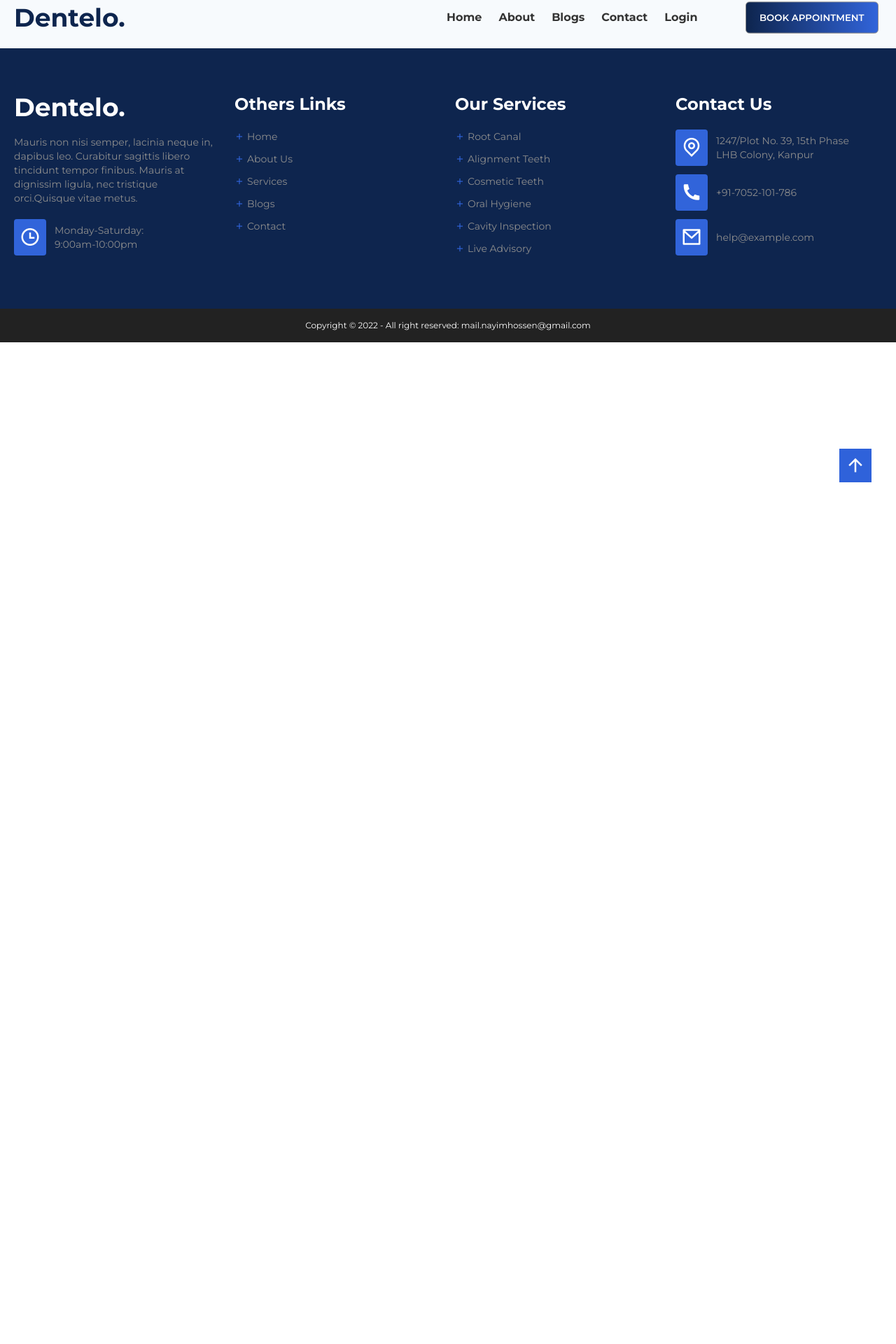
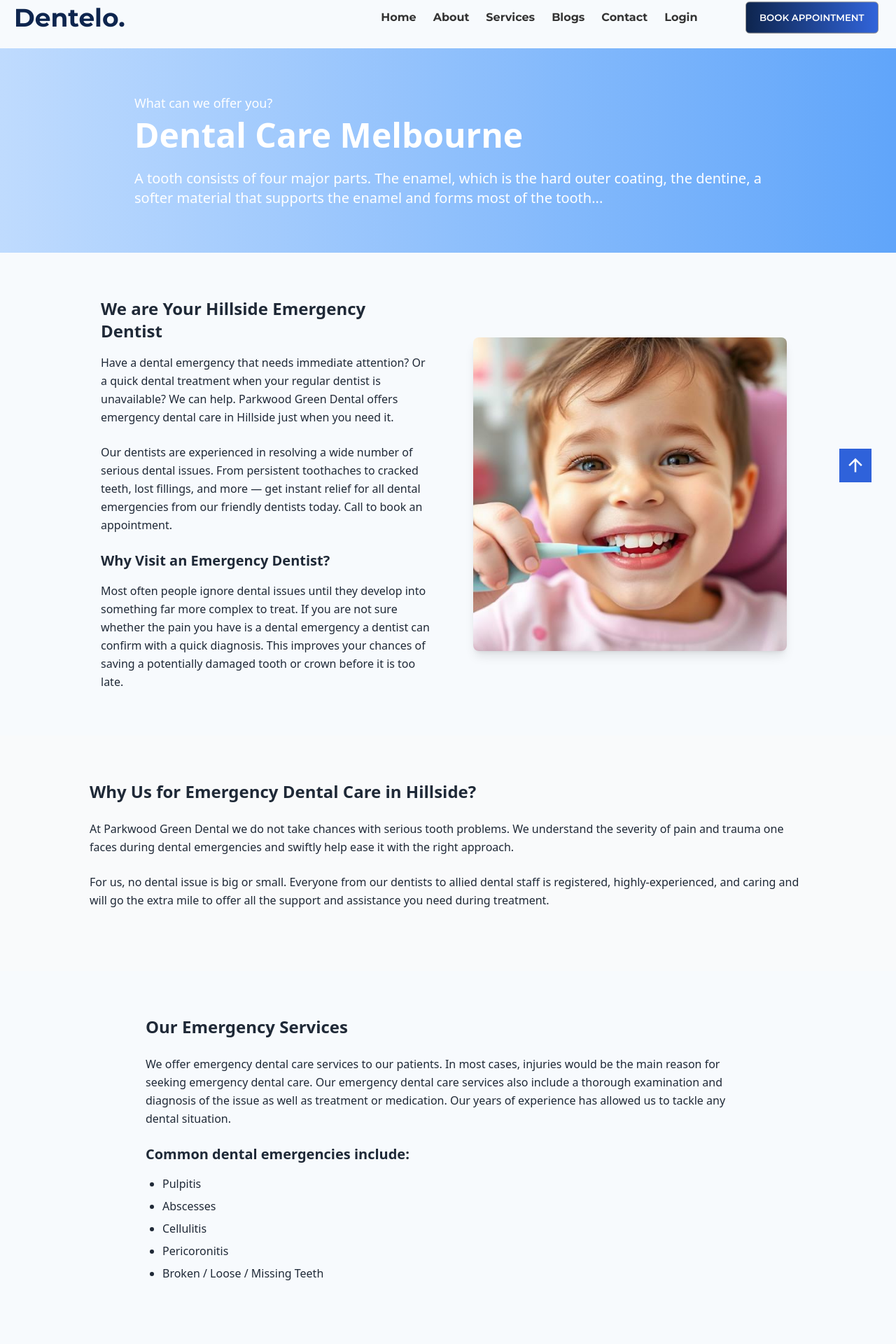
Before and after one commit to abhinav6859/Dental-clinic-frontend, a React (Create React App) app: page /dentalcare in a window 1280 px wide. Shown: the part 71-1991 px from the top of the page at 70% size. Before the commit the page ends 800 px from the top, so only its background shows below. Built offline with nearby package versions, Linux system fonts and the light colour scheme.

Commit message:
updated components

```diff
--- a/src/App.jsx
+++ b/src/App.jsx
@@ -19,7 +19,7 @@ import Users from "./pages/dashboard/dashboardComponents/Users";
 import AddDoctor from "./pages/dashboard/dashboardComponents/AddDoctor";
 import ManageDoctors from "./pages/dashboard/dashboardComponents/ManageDoctors";
 import BlogPage from "./pages/blog/BlogPage";
-
+import DentalCare from "./pages/ser/Dentalcare";
 function App() {
   return (
     <div>
@@ -77,6 +77,7 @@ function App() {
         <Route path="contact" element={<Contact />} />
         <Route path="login" element={<Login />} />
         <Route path="register" element={<Register />} />
+        <Route path="dentalcare" element={<DentalCare />} />
       </Routes>
       <ToastContainer />
       <Footer />
--- a/src/pages/dashboard/dashboardComponents/MyReview.jsx
+++ b/src/pages/dashboard/dashboardComponents/MyReview.jsx
@@ -2,6 +2,8 @@ function MyReview() {
   return (
     <div>
       <h1>My Review</h1>
+      <h1>My Review</h1>
+      <h1>My Reviewwdew</h1>
     </div>
   );
 }
--- a/src/pages/home/BookAppiontment.jsx
+++ b/src/pages/home/BookAppiontment.jsx
@@ -6,7 +6,7 @@ const BookAppiontment = () => {
     <section className="bg-accent pt-5 mb-10" aria-label="cta">
       <div className="grid md:grid-cols-2 justify-center items-center px-5 gap-5 container mx-auto">
         <div>
-          <img src={doctor} className="mt-[-110px] w-100" alt="cta banner" />
+          <img src={doctor} className="mt-10px w-100" alt="cta banner" />
         </div>
 
         <div>
--- a/src/pages/home/Review.jsx
+++ b/src/pages/home/Review.jsx
@@ -22,7 +22,7 @@ const Review = () => {
       _id: 2,
       comment:
         "Lorem ipsum dolor sit amet, consectetur adipisicing elit. Sapiente earum ab cupiditate autem accusantium expedita sequi.",
-      name: "Nayim Hossen",
+      name: "Abhinav Vats",
       location: "Mymensingh",
       img: "http://wp.alithemes.com/html/jobbox/demos/assets/imgs/page/homepage4/user3.png",
     },
--- /dev/null
+++ b/src/pages/ser/Dentalcare.jsx
@@ -0,0 +1,139 @@
+import React from "react";
+import dentistImg from "../../assets/images/123.jpeg";
+import { NavLink } from "react-router-dom";
+
+const DentalCarePage = () => {
+  return (
+    <div className="font-sans text-gray-800">
+      {/* Hero Section */}
+      <section className="bg-gradient-to-r from-blue-200 to-blue-400 text-white py-16 px-6 md:px-20">
+        <div className="max-w-4xl mx-auto">
+          <h3 className="text-lg mb-2">What can we offer you?</h3>
+          <h1 className="text-4xl md:text-5xl font-bold mb-6">
+            Dental Care Melbourne
+          </h1>
+          <p className="text-lg md:text-xl leading-relaxed">
+            A tooth consists of four major parts. The enamel, which is the hard
+            outer coating, the dentine, a softer material that supports the
+            enamel and forms most of the tooth...
+          </p>
+        </div>
+      </section>
+
+      {/* Content Section */}
+      <section className="max-w-6xl mx-auto px-6 md:px-20 py-16 grid md:grid-cols-2 gap-12 items-center">
+        {/* Text Content */}
+        <div>
+          <h2 className="text-2xl font-semibold mb-4">
+            We are Your Hillside Emergency Dentist
+          </h2>
+          <p className="mb-6 leading-relaxed">
+            Have a dental emergency that needs immediate attention? Or a quick
+            dental treatment when your regular dentist is unavailable? We can
+            help. Parkwood Green Dental offers emergency dental care in Hillside
+            just when you need it.
+          </p>
+          <p className="mb-6 leading-relaxed">
+            Our dentists are experienced in resolving a wide number of serious
+            dental issues. From persistent toothaches to cracked teeth, lost
+            fillings, and more — get instant relief for all dental emergencies
+            from our friendly dentists today. Call to book an appointment.
+          </p>
+
+          <h3 className="text-xl font-semibold mb-4">
+            Why Visit an Emergency Dentist?
+          </h3>
+          <p className="leading-relaxed">
+            Most often people ignore dental issues until they develop into
+            something far more complex to treat. If you are not sure whether the
+            pain you have is a dental emergency a dentist can confirm with a
+            quick diagnosis. This improves your chances of saving a potentially
+            damaged tooth or crown before it is too late.
+          </p>
+        </div>
+
+        {/* Image */}
+        <div className="flex justify-center">
+          <img
+            src={dentistImg}
+            alt="Dental treatment"
+            className="rounded-lg shadow-lg w-full max-w-md"
+          />
+        </div>
+      </section>
+
+        <section className="bg-gray-50 py-16 px-6 md:px-20">
+        <div className="max-w-5xl mx-auto">
+          <h2 className="text-2xl font-semibold mb-6">
+            Why Us for Emergency Dental Care in Hillside?
+          </h2>
+          <p className="mb-6 leading-relaxed">
+            At Parkwood Green Dental we do not take chances with serious tooth
+            problems. We understand the severity of pain and trauma one faces
+            during dental emergencies and swiftly help ease it with the right
+            approach.
+          </p>
+          <p className="mb-6 leading-relaxed">
+            For us, no dental issue is big or small. Everyone from our dentists
+            to allied dental staff is registered, highly-experienced, and caring
+            and will go the extra mile to offer all the support and assistance
+            you need during treatment.
+          </p>
+        </div>
+      </section>
+
+      {/* Services Section */}
+      <section className="max-w-5xl mx-auto py-16 px-6 md:px-20">
+        <h2 className="text-2xl font-semibold mb-6">Our Emergency Services</h2>
+        <p className="mb-6 leading-relaxed">
+          We offer emergency dental care services to our patients. In most
+          cases, injuries would be the main reason for seeking emergency dental
+          care. Our emergency dental care services also include a thorough
+          examination and diagnosis of the issue as well as treatment or
+          medication. Our years of experience has allowed us to tackle any
+          dental situation.
+        </p>
+
+        <h3 className="text-xl font-semibold mb-4">
+          Common dental emergencies include:
+        </h3>
+        <ul className="list-disc pl-6 space-y-2 mb-8">
+          <li>Pulpitis</li>
+          <li>Abscesses</li>
+          <li>Cellulitis</li>
+          <li>Pericoronitis</li>
+          <li>Broken / Loose / Missing Teeth</li>
+        </ul>
+      </section>
+
+      {/* Locations Section */}
+      <section className="bg-gray-100 py-16 px-6 md:px-20">
+        <div className="max-w-5xl mx-auto">
+          <p className="mb-6 leading-relaxed">
+            Our clinic is headquartered in Hillside and we cater to patients
+            coming from areas like Aintree, Burnside, Cairnlea, Calder Park,
+            Caroline Springs, Delahey, Fraser Rise, Keilor, Keilor Downs, Keilor
+            Lodge, Rockbank, St Albans, Sydenham, Taylors Hill, Taylors Lakes,
+            Watergardens, and surrounding regions.
+          </p>
+          <p className="mb-6 leading-relaxed">
+            With the best dental amenities and tools, our dentists are waiting
+            to help you. You can call us on{" "}
+            <span className="font-bold">(03) 9449 4100</span> for any emergency
+            consultation.
+          </p>
+
+          <button className="bg-blue-500 text-white px-6 py-3 rounded-lg shadow-md hover:bg-blue-600 transition">
+             <NavLink to="/appointment" className="font-bold">
+            BOOK DENTAL CARE MELBOURNE TODAY
+
+
+            </NavLink>
+          </button>
+        </div>
+      </section>
+    </div>
+  );
+};
+
+export default DentalCarePage;
--- a/src/pages/shared/Footer.jsx
+++ b/src/pages/shared/Footer.jsx
@@ -116,7 +116,7 @@ const Footer = () => {
       <div className="p-4 bg-[#222] text-base-100">
         <div className="flex justify-center items-center">
           <p className="text-xs">
-            Copyright © 2022 - All right reserved: mail.nayimhossen@gmail.com
+            Copyright © 2022 Dentelo. All Rights Reserved.
           </p>
         </div>
       </div>
--- a/src/pages/shared/Navbar.jsx
+++ b/src/pages/shared/Navbar.jsx
@@ -24,6 +24,8 @@ const Navbar = () => {
   };
   // navbar sticky to when scroll end
   const [checkbox, setCheckbox] = useState(false);
+ const [isOpen, setIsOpen] = useState(false);
+
 
 
   const logout = () => {
@@ -87,15 +89,17 @@ const Navbar = () => {
           {/* md and lg navigation start*/}
           <div>
             <Link to="/">
-              <h2 className="text-4xl font-bold text-accent hover:text-blue-700 transition">Dentelo.</h2>
+              <h2 className="text-4xl font-bold text-accent hover:text-blue-700 transition transform duration-300 ease-in-out
+             hover:scale-125">Dentelo.</h2>
             </Link>
           </div>
 
           <div className="hidden md:block">
             <div className="flex justify-between items-center md:gap-4 lg:gap-16">
               <div>
-                <ul className="flex md:gap-3 lg:gap-6">
-                  <li className="font-bold">
+                <ul className="flex md:gap-3 lg:gap-6 relative font-bold ">
+                  <li className="font-bold transition transform duration-300 ease-in-out
+             hover:scale-125 ">
                     <NavLink
                       to="/home"
                       style={({ isActive }) =>
@@ -105,7 +109,8 @@ const Navbar = () => {
                       Home
                     </NavLink>
                   </li>
-                  <li className="font-bold">
+                  <li className="font-bold transition transform duration-300 ease-in-out
+             hover:scale-125">
                     <NavLink
                       to="about"
                       style={({ isActive }) =>
@@ -115,7 +120,76 @@ const Navbar = () => {
                       About
                     </NavLink>
                   </li>
-                  <li className="font-bold">
+                <li
+  className="font-bold transition transform duration-300 ease-in-out
+             hover:scale-125 relative"
+  onMouseEnter={() => setIsOpen(true)}
+  onMouseLeave={() => setIsOpen(false)}
+>
+  <NavLink
+    to="services"
+    style={({ isActive }) => (isActive ? activeStyle : undefined)}
+  >
+    Services
+  </NavLink>
+
+  {isOpen && (
+    <ul className="absolute top-6 left-0 bg-blue-200 shadow-lg rounded-lg w-40 py-2 z-30"
+
+     onClick={() => setIsOpen(false)}
+    >
+      <li className="px-1 py-1 hover:bg-gray-100 cursor-pointer">
+        <NavLink to="/dentalcare">Dental Care</NavLink>
+      </li>
+      <li className="px-1 py-1 hover:bg-gray-100">
+        <NavLink to="/service2">Comprehensive Exams</NavLink>
+      </li>
+      <li className="px-1 py-1 hover:bg-gray-100">
+        <NavLink to="/service3">Teeth Whitening</NavLink>
+      </li>
+      <li className="px-1 py-1 hover:bg-gray-100">
+        <NavLink to="/service4">Service 4</NavLink>
+      </li>
+      <li className="px-1 py-1 hover:bg-gray-100">
+        <NavLink to="/service5">Service 5</NavLink>
+      </li>
+      <li className="px-1 py-1 hover:bg-gray-100">
+        <NavLink to="/service6">Service 6</NavLink>
+      </li>
+        <li className="px-1 py-1 hover:bg-gray-100">
+        <NavLink to="/service7">Service 7</NavLink>
+      </li>
+      <li className="px-1 py-1 hover:bg-gray-100">
+        <NavLink to="/service8">Service 8</NavLink>
+      </li>
+      <li className="px-1 py-1 hover:bg-gray-100">
+        <NavLink to="/service9">Service 9</NavLink>
+      </li>
+      <li className="px-1 py-1 hover:bg-gray-100">
+        <NavLink to="/service10">Service 10</NavLink>
+      </li>
+      <li className="px-1 py-1 hover:bg-gray-100">
+        <NavLink to="/service11">Service 11</NavLink>
+      </li>
+      <li className="px-1 py-1 hover:bg-gray-100">
+        <NavLink to="/service12">Service 12</NavLink>
+      </li>
+      <li className="px-1 py-1 hover:bg-gray-100">
+        <NavLink to="/service13">Service 13</NavLink>
+      </li>
+      <li className="px-1 py-1 hover:bg-gray-100">
+        <NavLink to="/service14">Service 14</NavLink>
+      </li>
+
+
+
+    </ul>
+  )}
+</li>
+
+                  <li className="font-bold transition transform duration-300 ease-in-out
+             hover:scale-125">
+
                     <NavLink
                       to="blogs"
                       style={({ isActive }) =>
@@ -125,7 +199,8 @@ const Navbar = () => {
                       Blogs
                     </NavLink>
                   </li>
-                  <li className="font-bold">
+                  <li className="font-bold transition transform duration-300 ease-in-out
+             hover:scale-125">
                     <NavLink
                       to="contact"
                       style={({ isActive }) =>
@@ -135,7 +210,8 @@ const Navbar = () => {
                       Contact
                     </NavLink>
                   </li>
-                  <li className="font-bold">
+                  <li className="font-bold transition transform duration-300 ease-in-out
+             hover:scale-125">
                     <NavLink
                         to="login"
                         style={({ isActive }) =>
@@ -151,8 +227,9 @@ const Navbar = () => {
               <div>
                 <Link
                   to="appointment"
-                  className="btn rounded-md text-base-100 text-sm uppercase bg-gradient-to-r from-accent to-primary px-3 md:px-5"
-                >
+                  className="btn rounded-md text-base-100 text-sm uppercase bg-gradient-to-r from-accent to-primary px-3 md:px-5
+               transition transform duration-300 ease-in-out
+             hover:scale-125 ">
                   BOOK APPOINTMENT
                 </Link>
               </div>
@@ -192,6 +269,10 @@ const Navbar = () => {
                 <li className="font-bold">
                   <NavLink to="/about">About Us</NavLink>
                 </li>
+                  <li className="font-bold ">
+                  <NavLink to="/services">Services</NavLink>
+
+                </li>
                 <li className="font-bold">
                   <NavLink to="blogs">Blogs</NavLink>
                 </li>
```
Also changed, not shown: src/pages/home/PartwoodGreenDental.jsx (+16 -1 lines), src/assets/images/123.jpeg (added).
